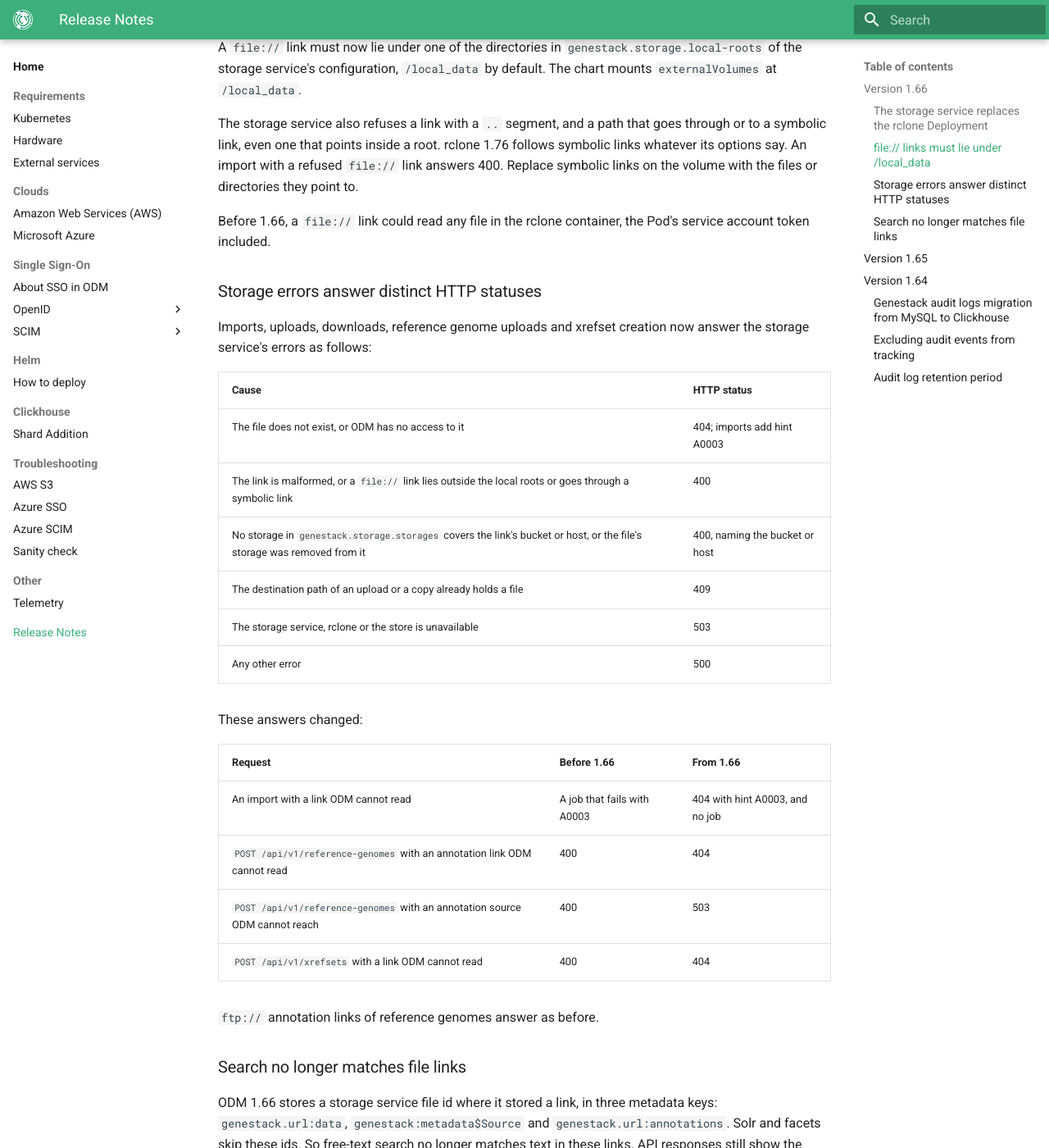
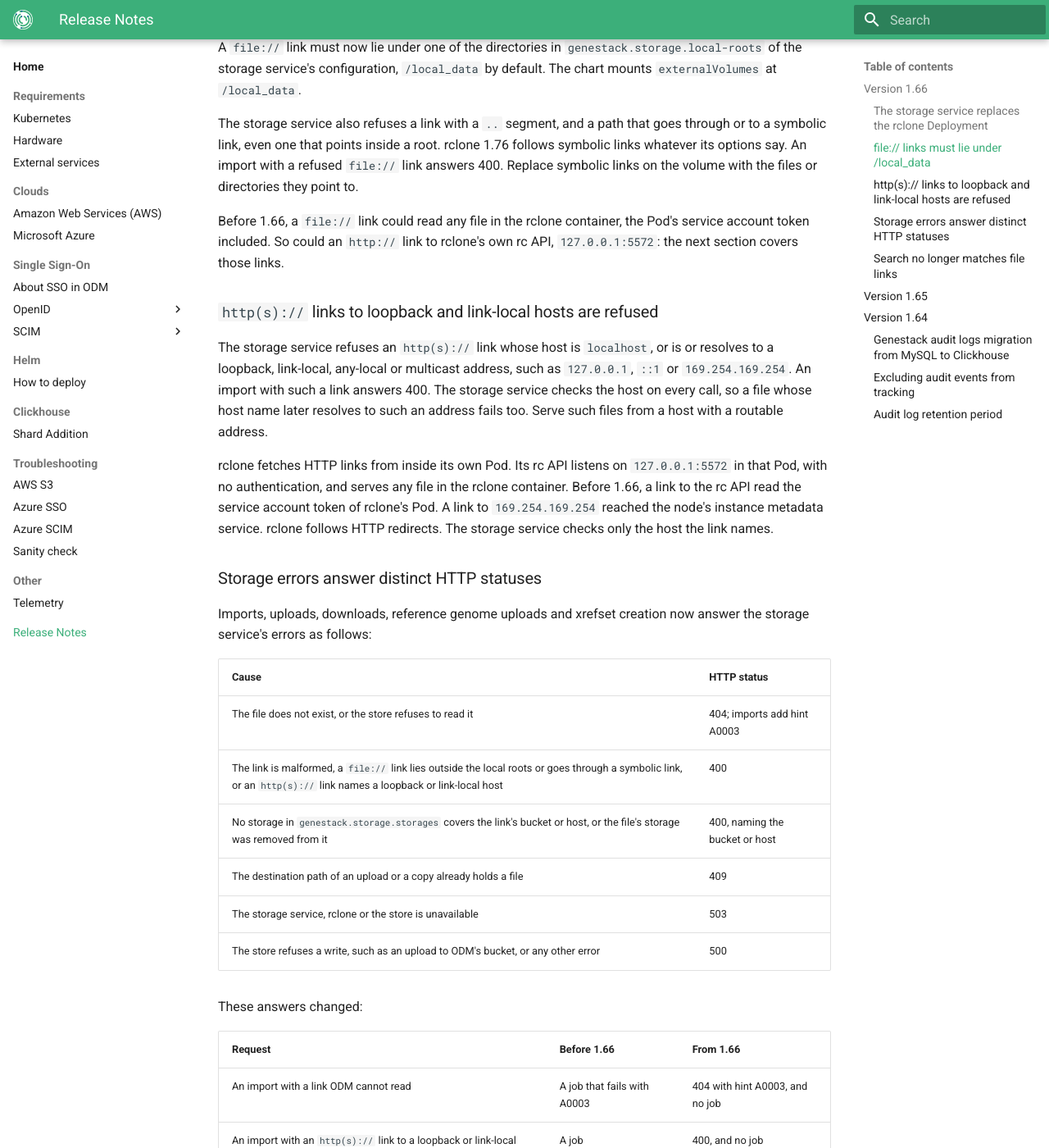
Before and after one commit to genestack/admin-docs, an MkDocs documentation site: the page built from docs/home/release-notes.md, in a window 1280 px wide and 1400 px high, scrolled down 1540 px. Shown: the whole window at 82% size. Built offline with MkDocs 1.6.1 and Material for MkDocs 9.7.7, drawn with Linux system fonts in a browser that asks for light colours; the version menu is left out.

Commit message:
BIA-275: Note the HTTP host refusal and the "[*]" key in the 1.66 docs
The storage service refuses http(s) links to loopback, link-local,
any-local and multicast hosts, so such imports now answer 400: the 1.66
notes add the section, the error row and the changed answer. A store
that refuses a write answers 500, a refused read 404. The S3 page names
the catch-all storage's YAML key "[*]", since Spring drops a bare `*`
from a map key.

Co-Authored-By: Claude Opus 5.5 <noreply@anthropic.com>

```diff
--- a/docs/home/release-notes.md
+++ b/docs/home/release-notes.md
@@ -61,6 +61,19 @@ even one that points inside a root. rclone 1.76 follows symbolic links whatever
 refused `file://` link answers 400. Replace symbolic links on the volume with the files or directories they point to.
 
 Before 1.66, a `file://` link could read any file in the rclone container, the Pod's service account token included.
+So could an `http://` link to rclone's own rc API, `127.0.0.1:5572`: the next section covers those links.
+
+### `http(s)://` links to loopback and link-local hosts are refused
+
+The storage service refuses an `http(s)://` link whose host is `localhost`, or is or resolves to a loopback,
+link-local, any-local or multicast address, such as `127.0.0.1`, `::1` or `169.254.169.254`. An import with such a
+link answers 400. The storage service checks the host on every call, so a file whose host name later resolves to
+such an address fails too. Serve such files from a host with a routable address.
+
+rclone fetches HTTP links from inside its own Pod. Its rc API listens on `127.0.0.1:5572` in that Pod, with no
+authentication, and serves any file in the rclone container. Before 1.66, a link to the rc API read the service
+account token of rclone's Pod. A link to `169.254.169.254` reached the node's instance metadata service. rclone
+follows HTTP redirects. The storage service checks only the host the link names.
 
 ### Storage errors answer distinct HTTP statuses
 
@@ -69,18 +82,19 @@ as follows:
 
 | Cause | HTTP status |
 | --- | --- |
-| The file does not exist, or ODM has no access to it | 404; imports add hint A0003 |
-| The link is malformed, or a `file://` link lies outside the local roots or goes through a symbolic link | 400 |
+| The file does not exist, or the store refuses to read it | 404; imports add hint A0003 |
+| The link is malformed, a `file://` link lies outside the local roots or goes through a symbolic link, or an `http(s)://` link names a loopback or link-local host | 400 |
 | No storage in `genestack.storage.storages` covers the link's bucket or host, or the file's storage was removed from it | 400, naming the bucket or host |
 | The destination path of an upload or a copy already holds a file | 409 |
 | The storage service, rclone or the store is unavailable | 503 |
-| Any other error | 500 |
+| The store refuses a write, such as an upload to ODM's bucket, or any other error | 500 |
 
 These answers changed:
 
 | Request | Before 1.66 | From 1.66 |
 | --- | --- | --- |
 | An import with a link ODM cannot read | A job that fails with A0003 | 404 with hint A0003, and no job |
+| An import with an `http(s)://` link to a loopback or link-local host | A job | 400, and no job |
 | `POST /api/v1/reference-genomes` with an annotation link ODM cannot read | 400 | 404 |
 | `POST /api/v1/reference-genomes` with an annotation source ODM cannot reach | 400 | 503 |
 | `POST /api/v1/xrefsets` with a link ODM cannot read | 400 | 404 |
```
Also changed, not shown: docs/home/troubleshooting/aws-s3.md (+6 -4 lines).
